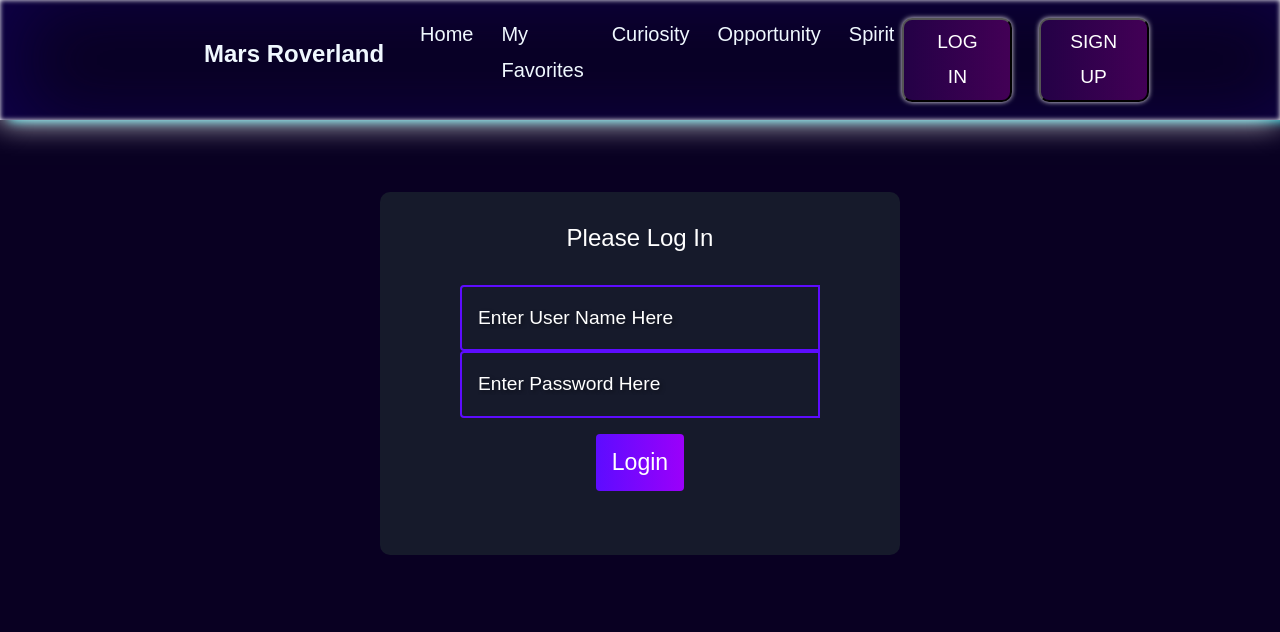
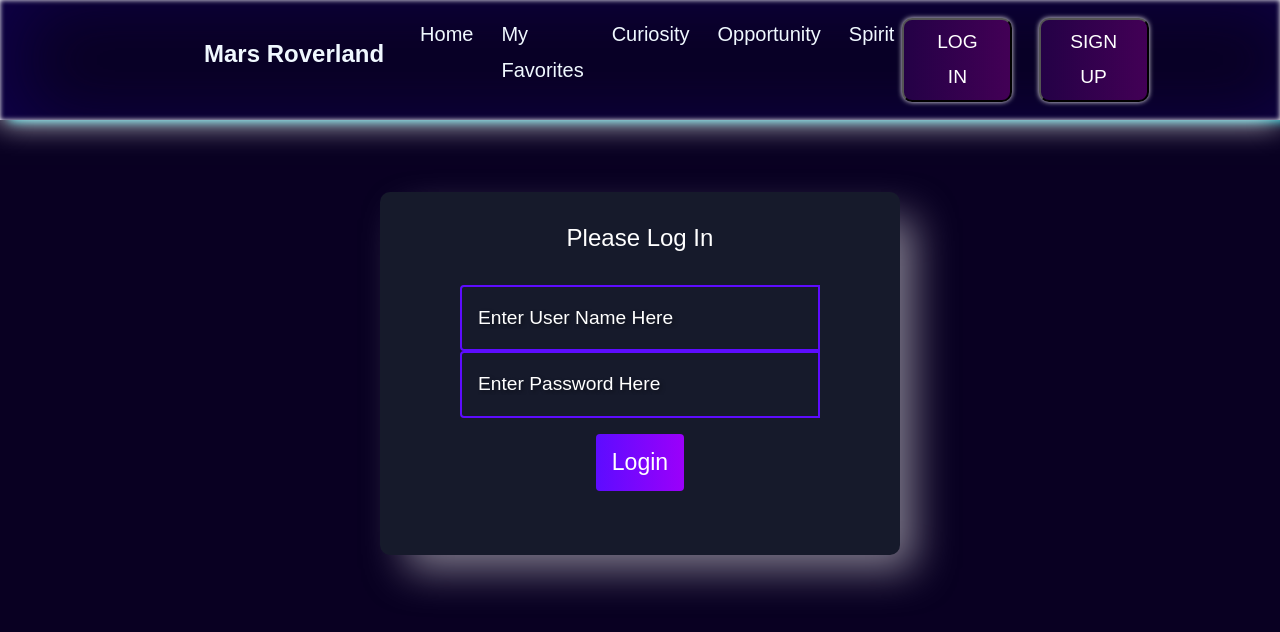
Before and after one commit to CS5500-NEU-Group10/NASA-Mars-Rover, a React (Create React App) app: page /Login in a window 1280 px wide. Shown: the top 632 px of the page. Built offline with nearby package versions, Linux system fonts and the light colour scheme; a web font is replaced by a local one.

Commit message:
Update Login.css

```diff
--- a/src/style/Login.css
+++ b/src/style/Login.css
@@ -201,6 +201,7 @@ button:focus {
   padding-right: 64px;
   border-radius: 10px;
   padding-bottom: 32px;
+  box-shadow: 20px 20px 40px -6px rgba(245, 243, 243, 0.504);
 }
 
 .food-form {
```
